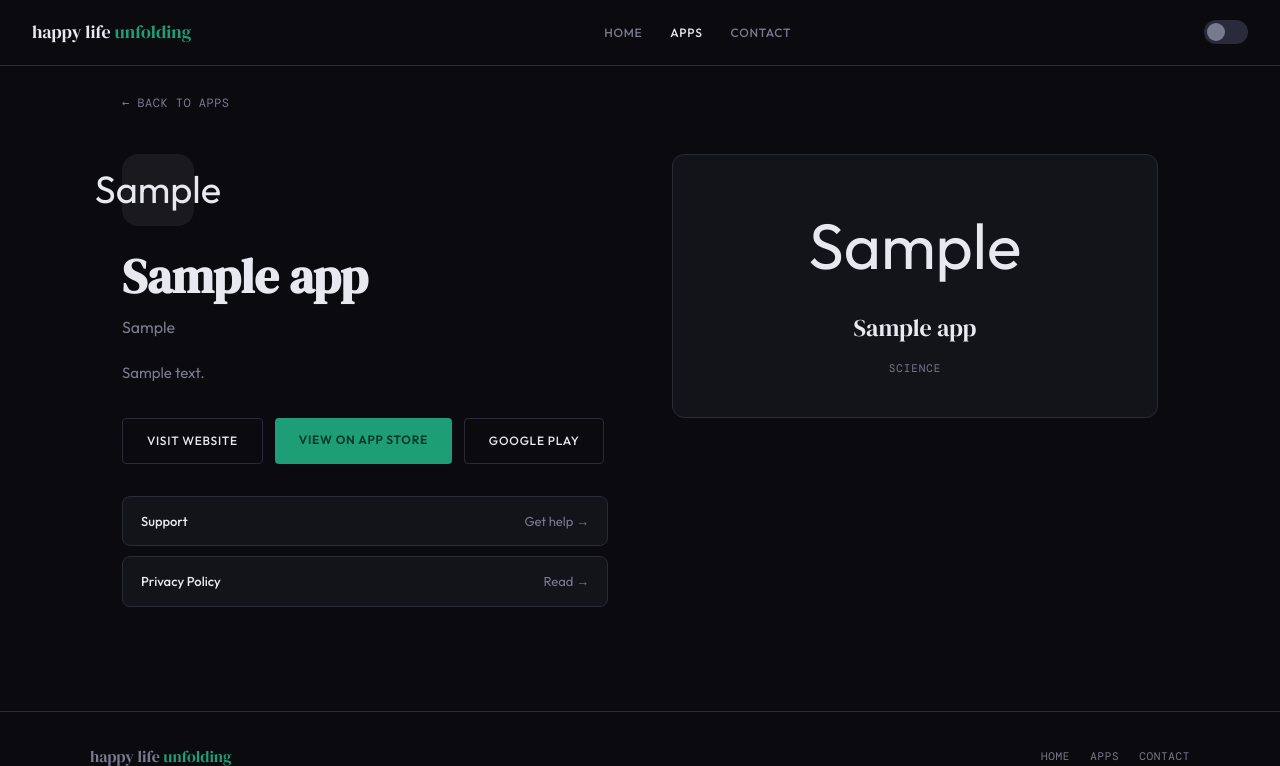
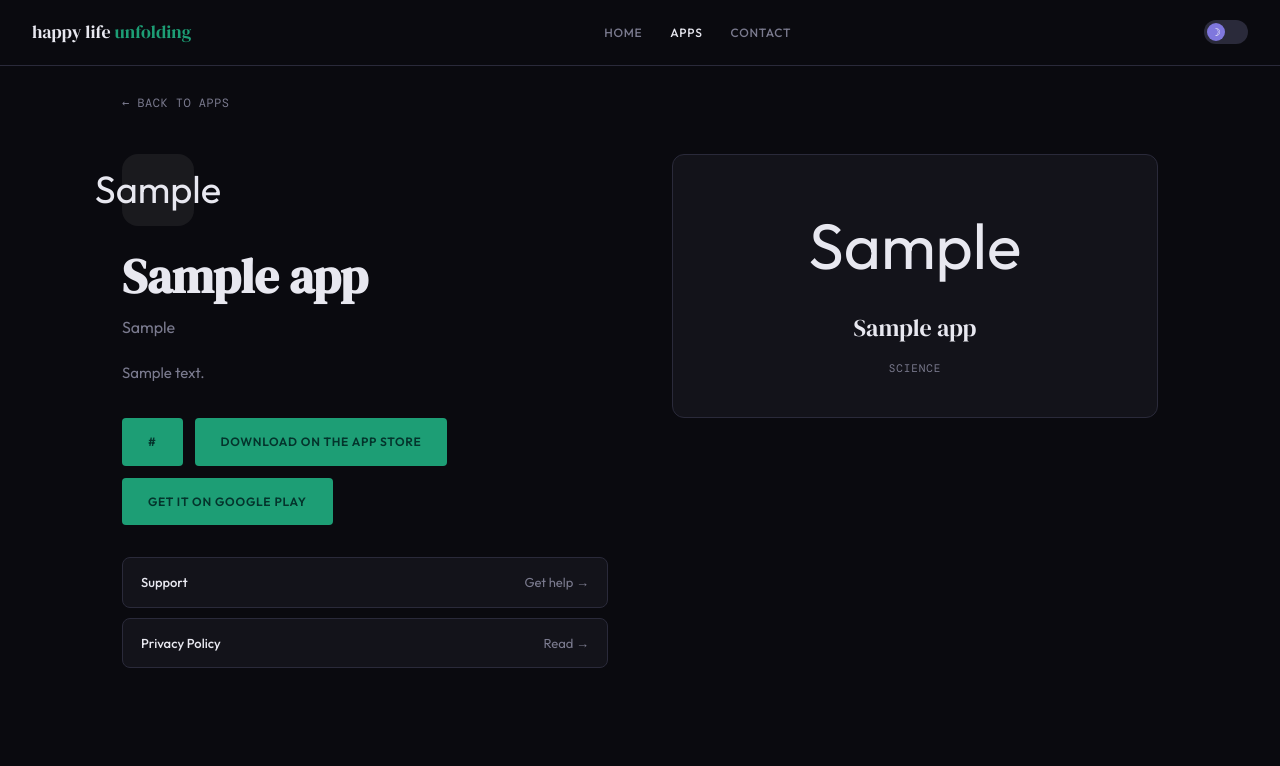
Before and after one commit to goode8/happylifeunfolding, a Django app: a page that uses core/templates/core/app_detail.html in a window 1280 px wide. Shown: the top 766 px of the page. Run offline with Django 5.2, Linux system fonts and the light colour scheme; tables that the repository leaves empty hold one stand-in row (values such as "Sample post").

Commit message:
app store link logic

```diff
--- a/core/admin.py
+++ b/core/admin.py
@@ -20,7 +20,7 @@ class AppAdmin(admin.ModelAdmin):
             'fields': ('name', 'slug', 'emoji', 'category', 'tagline', 'description', 'accent_color')
         }),
         ('Store Links', {
-            'fields': ('product_url', 'app_store_url', 'play_store_url', 'support_email')
+            'fields': ('product_url', 'product_url_label', 'app_store_url', 'play_store_url', 'support_email')
         }),
         ('Apple / Google Required', {
             'fields': ('support_url_notes', 'privacy_policy'),
--- a/core/models.py
+++ b/core/models.py
@@ -20,6 +20,7 @@ class App(models.Model):
 
     # URLs
     product_url = models.URLField(blank=True, help_text='Link to the product page or website')
+    product_url_label = models.CharField(max_length=50, default='Visit Website', blank=True)
     app_store_url = models.URLField(blank=True)
     play_store_url = models.URLField(blank=True)
     support_email = models.EmailField(blank=True)
--- a/core/static/core/css/main.css
+++ b/core/static/core/css/main.css
@@ -109,13 +109,18 @@ img { max-width: 100%; display: block; }
 }
 
 .theme-slider::before {
-  content: '';
+  content: '☽';
+  display: flex;
+  align-items: center;
+  justify-content: center;
+  font-size: 11px;
+  color: #fff;
   position: absolute;
   width: 18px;
   height: 18px;
   left: 3px;
   top: 3px;
-  background: var(--muted);
+  background: var(--accent2);
   border-radius: 50%;
   transition: transform .2s, background .2s;
 }
@@ -125,8 +130,10 @@ img { max-width: 100%; display: block; }
 }
 
 .theme-switch input:checked + .theme-slider::before {
+  content: '✳';
   transform: translateX(20px);
   background: #04342c;
+  color: #fff;
 }
 
 /* ─── HERO ───────────────────────────────────────────── */
@@ -216,6 +223,23 @@ img { max-width: 100%; display: block; }
   transition: border-color var(--transition);
 }
 .btn-ghost:hover { border-color: var(--muted); }
+
+.btn-store {
+  display: inline-block;
+  background: var(--accent);
+  color: #04342c;
+  font-family: var(--font-body);
+  font-size: 12px;
+  font-weight: 600;
+  letter-spacing: .06em;
+  text-transform: uppercase;
+  padding: 12px 24px;
+  border: 2px solid transparent;
+  border-radius: var(--radius-sm);
+  cursor: pointer;
+  transition: border-color var(--transition);
+}
+.btn-store:hover { border-color: var(--accent2); }
 
 /* ─── SECTIONS ───────────────────────────────────────── */
 .section {
--- a/core/templates/core/app_detail.html
+++ b/core/templates/core/app_detail.html
@@ -17,13 +17,13 @@
 
     <div class="detail-store-links">
       {% if app.product_url %}
-      <a href="{{ app.product_url }}" class="btn-ghost btn-product" style="--product-accent: {{ app.accent_color }};" target="_blank" rel="noopener">Visit Website</a>
+      <a href="{{ app.product_url }}" class="btn-store" target="_blank" rel="noopener">{{ app.product_url_label }}</a>
       {% endif %}
       {% if app.app_store_url %}
-      <a href="{{ app.app_store_url }}" class="btn-primary" target="_blank" rel="noopener">View on App Store</a>
+      <a href="{{ app.app_store_url }}" class="btn-store" target="_blank" rel="noopener">Download on the App Store</a>
       {% endif %}
       {% if app.play_store_url %}
-      <a href="{{ app.play_store_url }}" class="btn-ghost" target="_blank" rel="noopener">Google Play</a>
+      <a href="{{ app.play_store_url }}" class="btn-store" target="_blank" rel="noopener">Get it on Google Play</a>
       {% endif %}
     </div>
 
--- a/core/urls.py
+++ b/core/urls.py
@@ -4,6 +4,13 @@ from . import views
 urlpatterns = [
     path('', views.home, name='home'),
     path('apps/', views.app_list, name='app_list'),
+
+    # ── My Uncle the T-Rex deep link routes ───────────────────────────────
+    # Must come BEFORE the generic apps/<slug>/ pattern.
+    path('apps/my-uncle-the-t-rex/daily/', views.myunclethetrex_daily, name='mutt_daily'),
+    path('apps/my-uncle-the-t-rex/daily/<str:date>/', views.myunclethetrex_daily_date, name='mutt_daily_date'),
+    # ──────────────────────────────────────────────────────────────────────
+
     path('apps/<slug:slug>/', views.app_detail, name='app_detail'),
     path('apps/<slug:slug>/support/', views.app_support, name='app_support'),
     path('apps/<slug:slug>/privacy/', views.app_privacy, name='app_privacy'),
--- a/core/views.py
+++ b/core/views.py
@@ -1,5 +1,72 @@
-from django.shortcuts import render, get_object_or_404
+import json
+from django.shortcuts import render, get_object_or_404, redirect
+from django.http import HttpResponse, JsonResponse
 from .models import App, ContactMessage
+
+# ── My Uncle the T-Rex smart app linking ─────────────────────────────────────
+
+MUTT_APP_STORE_URL = "https://apps.apple.com/app/idYOUR_APP_ID"          # fill in when published
+MUTT_PLAY_STORE_URL = "https://play.google.com/store/apps/details?id=com.yourname.myunclethetrex"
+MUTT_BUNDLE_ID = "com.yourname.myunclethetrex"
+MUTT_TEAM_ID = "XXXXXXXXXX"   # fill in when you have your Apple Team ID
+
+
+def _detect_device(request):
+    """Return 'ios', 'android', or 'desktop' based on User-Agent."""
+    ua = request.META.get("HTTP_USER_AGENT", "").lower()
+    if "iphone" in ua or "ipad" in ua or "ipod" in ua:
+        return "ios"
+    if "android" in ua:
+        return "android"
+    return "desktop"
+
+
+def myunclethetrex_daily(request):
+    """/daily — redirect mobile to store, desktop to app detail page."""
+    device = _detect_device(request)
+    if device == "ios":
+        return redirect(MUTT_APP_STORE_URL)
+    if device == "android":
+        return redirect(MUTT_PLAY_STORE_URL)
+    return redirect("app_detail", slug="my-uncle-the-t-rex")
+
+
+def myunclethetrex_daily_date(request, date):
+    """/daily/<date> — redirect mobile to store, desktop to app detail page."""
+    device = _detect_device(request)
+    if device == "ios":
+        return redirect(MUTT_APP_STORE_URL)
+    if device == "android":
+        return redirect(f"{MUTT_PLAY_STORE_URL}&deep_link=daily/{date}")
+    return redirect("app_detail", slug="my-uncle-the-t-rex")
+
+
+def apple_app_site_association(request):
+    """
+    /.well-known/apple-app-site-association
+    Required for Universal Links (iOS). Apple fetches this on app install
+    from the domain listed in the app's Associated Domains entitlement.
+    Use applinks:happylifeunfolding.com in your app entitlements.
+    """
+    aasa = {
+        "applinks": {
+            "apps": [],
+            "details": [
+                {
+                    # Format: TEAMID.BUNDLEID
+                    "appID": f"{MUTT_TEAM_ID}.{MUTT_BUNDLE_ID}",
+                    "paths": [
+                        "/apps/my-uncle-the-t-rex",
+                        "/apps/my-uncle-the-t-rex/*",
+                    ],
+                }
+            ],
+        }
+    }
+    return HttpResponse(
+        json.dumps(aasa),
+        content_type="application/json",
+    )
 
 
 def home(request):
@@ -14,6 +81,11 @@ def app_list(request):
 
 def app_detail(request, slug):
     app = get_object_or_404(App, slug=slug, is_published=True)
+    device = _detect_device(request)
+    if device == "ios" and app.app_store_url:
+        return redirect(app.app_store_url)
+    if device == "android" and app.play_store_url:
+        return redirect(app.play_store_url)
     return render(request, 'core/app_detail.html', {
         'app': app,
         'support_url': app.get_support_url(),
--- a/mysite/urls.py
+++ b/mysite/urls.py
@@ -16,12 +16,12 @@ Including another URLconf
 """
 from django.contrib import admin
 from django.urls import path, include
-# from core.views import index
-
-
+from core.views import apple_app_site_association
 
 urlpatterns = [
-    # path("admin/", admin.site.urls),
+    # Apple Universal Links — must be served at domain root, no redirects
+    path('.well-known/apple-app-site-association', apple_app_site_association, name='aasa'),
+
     path("", include("core.urls")),
     path('admin/', admin.site.urls),
 ]
```
Also changed, not shown: .claude/settings.json.
